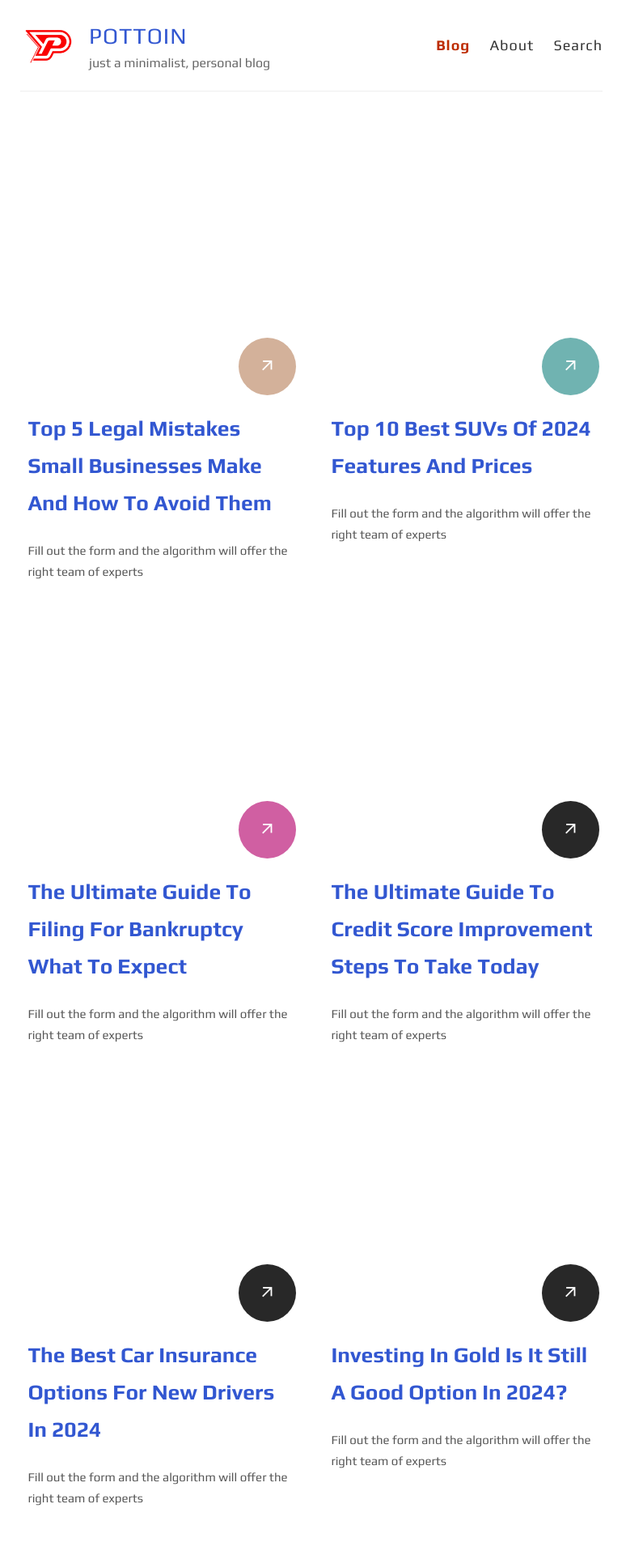
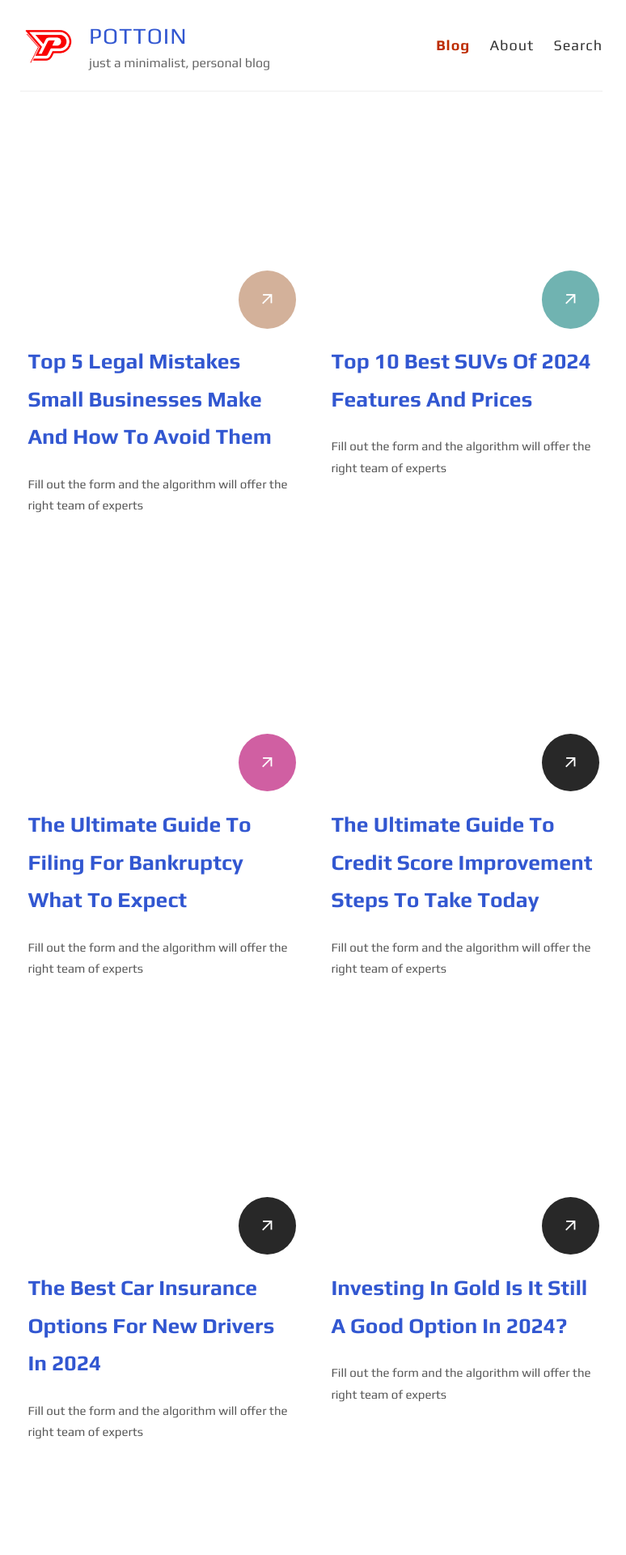
Before and after one commit to ZollaMaga/newsblog, a Jekyll site: the page built from index.html, in a window 1280 px wide. Shown: the top 1920 px of the page at 81% size, without its empty margins (255-1029 px from the left). Built offline with Jekyll 4.4.1, drawn with Linux system fonts in a browser that asks for light colours; the list of posts is cut into pages by our own code.

Commit message:
Update _main.scss

```diff
--- a/_sass/_main.scss
+++ b/_sass/_main.scss
@@ -239,10 +239,6 @@ header a.active {
 header,
 section {
 	padding: 1rem 0;
-}
-
-section {
-	margin-top: 5.5rem;
 }
 
 blockquote {
```
